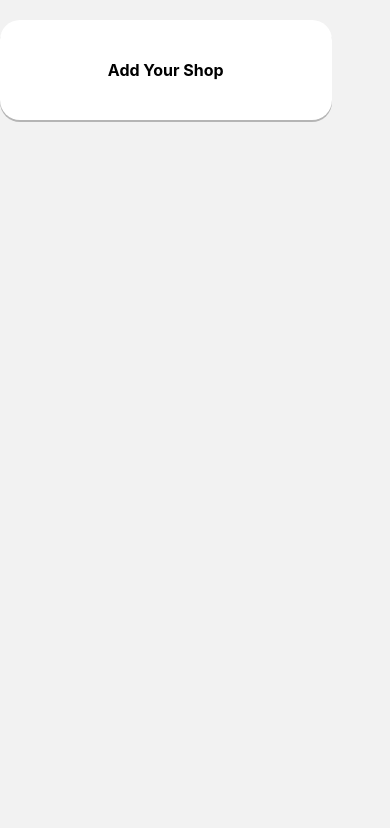
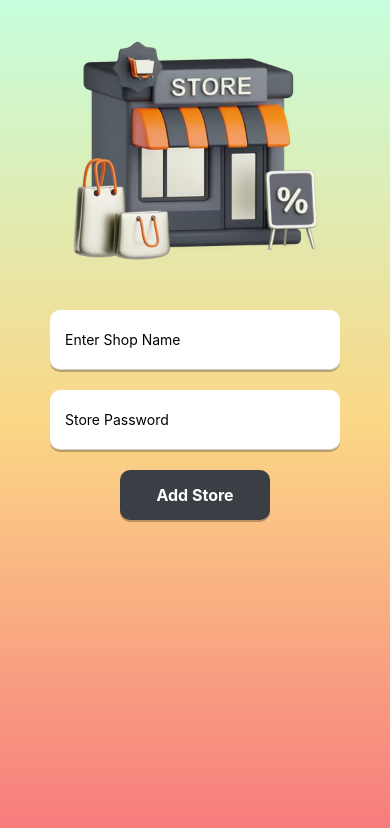
Before and after one commit to ibnTofajjal/x-sell-admin, a React Native app: screen /AddShopScreen in a window 390 px wide. Shown: the top 828 px of the page. Built offline with nearby package versions, Linux system fonts and the light colour scheme.

Commit message:
Add Store screen Complete

```diff
--- a/src/components/MyButton.js
+++ b/src/components/MyButton.js
@@ -2,14 +2,14 @@ import { StyleSheet, Text, TouchableOpacity, View } from "react-native";
 import React from "react";
 import { Colors } from "../ui/Theme";
 
-const MyButton = ({ title, onPress, customStyle }) => {
+const MyButton = ({ title, onPress, customStyle, customTextStyle }) => {
   return (
     <TouchableOpacity
       style={[styles.buttonStyle, customStyle]}
       onPress={onPress}
       android_ripple={{ color: "#fff" }}
     >
-      <Text style={styles.title}>{title}</Text>
+      <Text style={[styles.title, customTextStyle]}>{title}</Text>
     </TouchableOpacity>
   );
 };
@@ -30,6 +30,6 @@ const styles = StyleSheet.create({
   title: {
     fontSize: 16,
     fontWeight: "bold",
-    // color: "#fff",
+    color: "#fff",
   },
 });
--- a/src/components/MyTitle.js
+++ b/src/components/MyTitle.js
@@ -17,7 +17,7 @@ const styles = StyleSheet.create({
     backgroundColor: Colors.white,
     marginTop: 20,
     marginBottom: 10,
-    width: "85%",
+    width: "90%",
     height: 100,
     justifyContent: "center",
     alignItems: "center",
--- a/src/screens/AddProduct.js
+++ b/src/screens/AddProduct.js
@@ -1,14 +1,76 @@
-import { StyleSheet, Text, View } from "react-native";
+import { Image, ScrollView, StyleSheet, Text, View } from "react-native";
 import React from "react";
+import { SafeAreaView } from "react-native-safe-area-context";
+import { LinearGradient } from "expo-linear-gradient";
+import MyTitle from "../components/MyTitle";
+import AddComponent from "../components/AddComponent";
+import { Colors } from "../ui/Theme";
+import MyInput from "../components/MyInput";
+import MyButton from "../components/MyButton";
 
 const AddProductScreen = () => {
   return (
-    <View>
-      <Text>AddProduct</Text>
-    </View>
+    <LinearGradient
+      colors={[Colors.g1, Colors.g2, Colors.g3]}
+      style={{ flex: 1 }}
+    >
+      <SafeAreaView>
+        <ScrollView>
+          <View style={styles.container}>
+            {/* <MyTitle title={"Add Store"} /> */}
+            <View>
+              <Image
+                source={require("../../assets/images/Product.png")}
+                style={{
+                  height: 250,
+                  width: 250,
+                  alignSelf: "center",
+                  marginBottom: 20,
+                }}
+              />
+              <MyInput
+                placeholder={"Company Name"}
+                customStyle={styles.inputStyle}
+              />
+              <MyInput
+                placeholder={"Product Name / Size"}
+                customStyle={styles.inputStyle}
+              />
+              <MyInput placeholder={"Code"} customStyle={styles.inputStyle} />
+            </View>
+            <MyButton title={"Add Product"} customStyle={styles.buttonStyle} />
+          </View>
+        </ScrollView>
+      </SafeAreaView>
+    </LinearGradient>
   );
 };
 
 export default AddProductScreen;
 
-const styles = StyleSheet.create({});
+const styles = StyleSheet.create({
+  container: {
+    // alignItems: "center",
+  },
+  inputStyle: {
+    marginHorizontal: 50,
+    height: 60,
+    backgroundColor: Colors.white,
+    paddingHorizontal: 15,
+    borderRadius: 10,
+    elevation: 3,
+    shadowColor: "black",
+    shadowOpacity: 0.25,
+    shadowOffset: { width: 0, height: 2 },
+  },
+  buttonStyle: {
+    alignSelf: "center",
+    height: 50,
+    backgroundColor: "#3A3F46",
+    borderRadius: 10,
+    elevation: 3,
+    shadowColor: "black",
+    shadowOpacity: 0.25,
+    shadowOffset: { width: 0, height: 2 },
+  },
+});
--- a/src/screens/AddScreen.js
+++ b/src/screens/AddScreen.js
@@ -23,7 +23,8 @@ const AddScreen = ({ navigation }) => {
                 style={styles.imageStyle}
               />
               <MyButton
-                customStyle={styles.titleText}
+                customTextStyle={{ color: "black" }}
+                customStyle={styles.titleContainer}
                 title={"Add Store"}
                 onPress={() => navigation.navigate("AddShopScreen")}
               />
@@ -35,7 +36,8 @@ const AddScreen = ({ navigation }) => {
                 style={styles.imageStyle}
               />
               <MyButton
-                customStyle={styles.titleText}
+                customTextStyle={{ color: "black" }}
+                customStyle={styles.titleContainer}
                 title={"Add Product"}
                 onPress={() => navigation.navigate("AddProductScreen")}
               />
@@ -47,7 +49,8 @@ const AddScreen = ({ navigation }) => {
                 style={styles.imageStyle}
               />
               <MyButton
-                customStyle={styles.titleText}
+                customTextStyle={{ color: "black" }}
+                customStyle={styles.titleContainer}
                 title={"Available Stock"}
                 onPress={() => navigation.navigate("AvailableStockScreen")}
               />
@@ -59,7 +62,8 @@ const AddScreen = ({ navigation }) => {
                 style={styles.imageStyle}
               />
               <MyButton
-                customStyle={styles.titleText}
+                customTextStyle={{ color: "black" }}
+                customStyle={styles.titleContainer}
                 title={"Stock History"}
                 onPress={() => navigation.navigate("StockHistoryScreen")}
               />
@@ -101,14 +105,8 @@ const styles = StyleSheet.create({
     marginTop: 20,
   },
 
-  titleText: {
-    fontSize: 16,
-    fontWeight: "bold",
-    color: "#000",
-    textAlign: "center",
-    marginTop: 20,
+  titleContainer: {
     backgroundColor: Colors.white,
-    padding: 10,
-    borderRadius: 10,
+    borderRadius: 15,
   },
 });
--- a/src/screens/AddShop.js
+++ b/src/screens/AddShop.js
@@ -1,18 +1,70 @@
-import { ScrollView, StyleSheet, Text, View } from "react-native";
+import { Image, ScrollView, StyleSheet, Text, View } from "react-native";
 import React from "react";
 import { SafeAreaView } from "react-native-safe-area-context";
+import { LinearGradient } from "expo-linear-gradient";
 import MyTitle from "../components/MyTitle";
+import AddComponent from "../components/AddComponent";
+import { Colors } from "../ui/Theme";
+import MyInput from "../components/MyInput";
+import MyButton from "../components/MyButton";
 
 const AddShopScreen = () => {
   return (
-    <SafeAreaView>
-      <ScrollView>
-        <MyTitle title={"Add Your Shop"} />
-      </ScrollView>
-    </SafeAreaView>
+    <LinearGradient
+      colors={[Colors.g1, Colors.g2, Colors.g3]}
+      style={{ flex: 1 }}
+    >
+      <SafeAreaView>
+        <ScrollView>
+          <View style={styles.container}>
+            {/* <MyTitle title={"Add Store"} /> */}
+            <View>
+              <Image
+                source={require("../../assets/images/store.png")}
+                style={{ height: 300, width: 300, alignSelf: "center" }}
+              />
+              <MyInput
+                placeholder={"Enter Shop Name"}
+                customStyle={styles.inputStyle}
+              />
+              <MyInput
+                placeholder={"Store Password"}
+                customStyle={styles.inputStyle}
+              />
+            </View>
+            <MyButton title={"Add Store"} customStyle={styles.buttonStyle} />
+          </View>
+        </ScrollView>
+      </SafeAreaView>
+    </LinearGradient>
   );
 };
 
 export default AddShopScreen;
 
-const styles = StyleSheet.create({});
+const styles = StyleSheet.create({
+  container: {
+    // alignItems: "center",
+  },
+  inputStyle: {
+    marginHorizontal: 50,
+    height: 60,
+    backgroundColor: Colors.white,
+    paddingHorizontal: 15,
+    borderRadius: 10,
+    elevation: 3,
+    shadowColor: "black",
+    shadowOpacity: 0.25,
+    shadowOffset: { width: 0, height: 2 },
+  },
+  buttonStyle: {
+    alignSelf: "center",
+    height: 50,
+    backgroundColor: "#3A3F46",
+    borderRadius: 10,
+    elevation: 3,
+    shadowColor: "black",
+    shadowOpacity: 0.25,
+    shadowOffset: { width: 0, height: 2 },
+  },
+});
--- a/src/screens/LoginScreen.js
+++ b/src/screens/LoginScreen.js
@@ -28,16 +28,12 @@ const LoginScreen = ({ navigation }) => {
             customStyle={styles.inputStyle}
             secureTextEntry={true}
           />
-          <MyButton title={"Login"} customStyle={styles.buttonStyle} />
+          <MyButton
+            title={"Login"}
+            customStyle={styles.buttonStyle}
+            onPress={() => navigation.navigate("AddScreen")}
+          />
         </View>
-
-        {/* // Test the navigation to AddScreen */}
-        <Text
-          onPress={() => navigation.navigate("AddScreen")}
-          style={{ alignSelf: "center", marginTop: 20 }}
-        >
-          ADD SCREEN
-        </Text>
       </SafeAreaView>
     </LinearGradient>
   );
@@ -54,6 +50,7 @@ const styles = StyleSheet.create({
   },
   inputStyle: {
     marginHorizontal: 50,
+    height: 60,
     backgroundColor: Colors.white,
     paddingHorizontal: 15,
     borderBottomWidth: 3,
```
